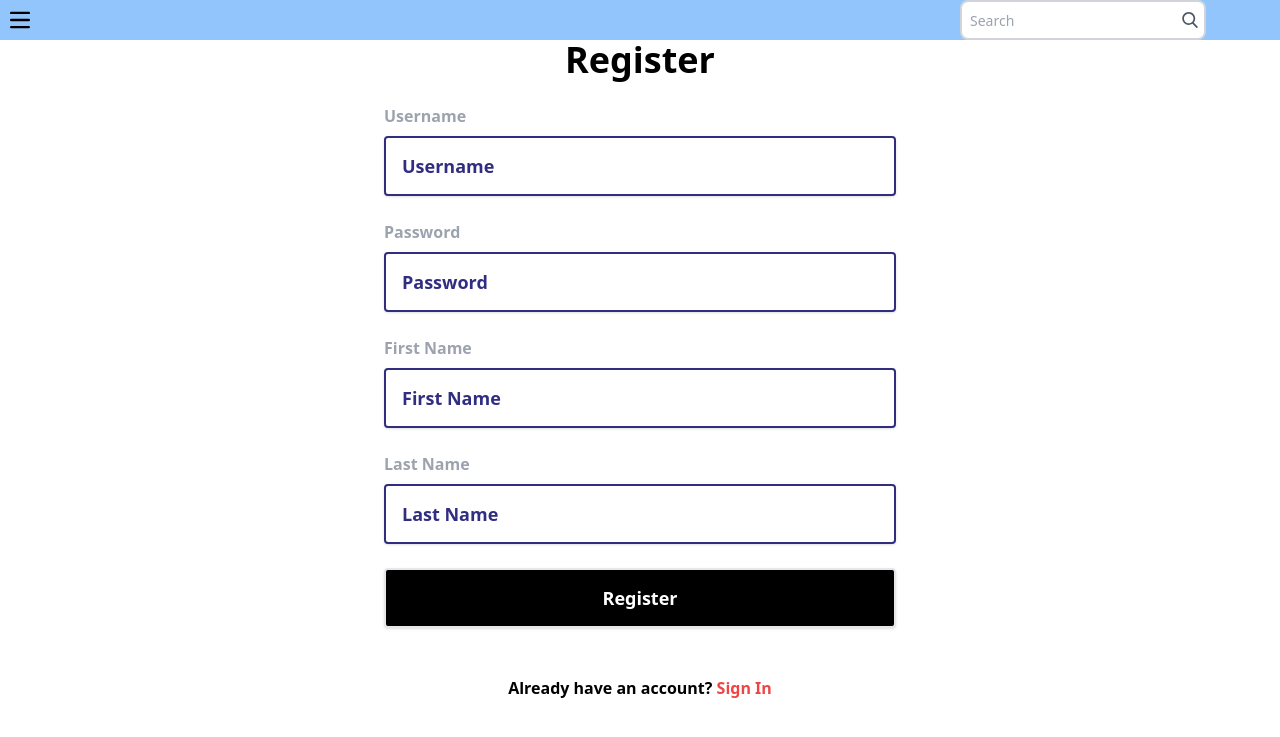
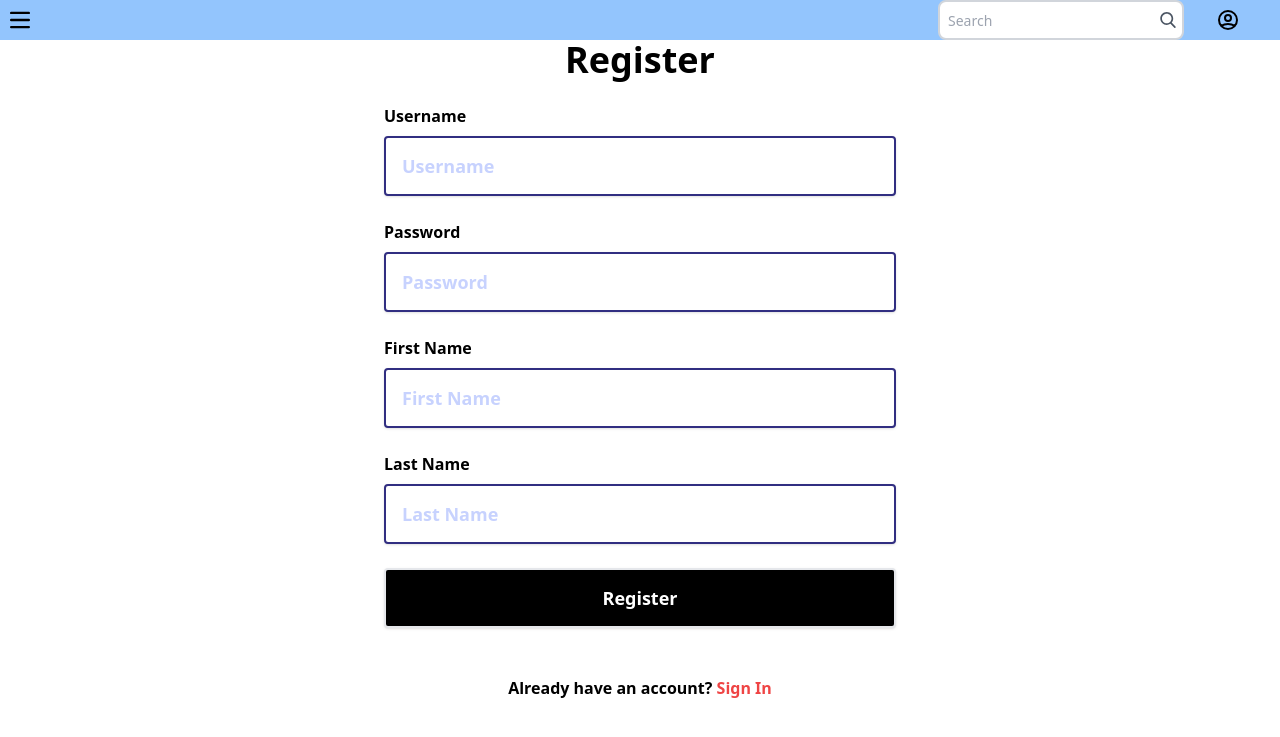
Before and after one commit to asigba/Online-Course-Registration, a Flask app: page /register in a window 1280 px wide. Shown: the top 737 px of the page. Run offline with Flask 3, Linux system fonts and the light colour scheme.

Commit message:
fixed login and register

```diff
--- a/src/static/dist/css/output.css
+++ b/src/static/dist/css/output.css
@@ -592,10 +592,6 @@ video {
   position: static;
 }
 
-.fixed {
-  position: fixed;
-}
-
 .absolute {
   position: absolute;
 }
@@ -604,64 +600,28 @@ video {
   position: relative;
 }
 
-.bottom-6 {
-  bottom: 1.5rem;
+.right-0 {
+  right: 0px;
 }
 
-.right-0 {
-  right: 0px;
+.right-10 {
+  right: 2.5rem;
+}
+
+.right-8 {
+  right: 2rem;
 }
 
 .top-0 {
   top: 0px;
 }
 
-.top-10 {
-  top: 2.5rem;
+.top-5 {
+  top: 1.25rem;
 }
 
 .top-60 {
   top: 15rem;
-}
-
-.left-10 {
-  left: 2.5rem;
-}
-
-.right-10 {
-  right: 2.5rem;
-}
-
-.left-20 {
-  left: 5rem;
-}
-
-.left-96 {
-  left: 24rem;
-}
-
-.top-5 {
-  top: 1.25rem;
-}
-
-.left-full {
-  left: 100%;
-}
-
-.right-full {
-  right: 100%;
-}
-
-.left-3\/4 {
-  left: 75%;
-}
-
-.left-auto {
-  left: auto;
-}
-
-.right-8 {
-  right: 2rem;
 }
 
 .m-0 {
@@ -709,14 +669,6 @@ video {
   display: table;
 }
 
-.grid {
-  display: grid;
-}
-
-.hidden {
-  display: none;
-}
-
 .h-10 {
   height: 2.5rem;
 }
@@ -753,37 +705,12 @@ video {
   width: 100%;
 }
 
-.w-fit {
-  width: -moz-fit-content;
-  width: fit-content;
-}
-
 .max-w-lg {
   max-width: 32rem;
 }
 
-.flex-1 {
-  flex: 1 1 0%;
-}
-
-.grid-cols-2 {
-  grid-template-columns: repeat(2, minmax(0, 1fr));
-}
-
-.grid-cols-4 {
-  grid-template-columns: repeat(4, minmax(0, 1fr));
-}
-
 .items-center {
   align-items: center;
-}
-
-.justify-normal {
-  justify-content: normal;
-}
-
-.justify-end {
-  justify-content: flex-end;
 }
 
 .justify-center {
@@ -796,18 +723,6 @@ video {
 
 .gap-3 {
   gap: 0.75rem;
-}
-
-.gap-4 {
-  gap: 1rem;
-}
-
-.gap-5 {
-  gap: 1.25rem;
-}
-
-.gap-6 {
-  gap: 1.5rem;
 }
 
 .gap-8 {
@@ -850,29 +765,14 @@ video {
   background-color: rgb(0 0 0 / var(--tw-bg-opacity));
 }
 
-.bg-blue-200 {
-  --tw-bg-opacity: 1;
-  background-color: rgb(191 219 254 / var(--tw-bg-opacity));
-}
-
 .bg-blue-300 {
   --tw-bg-opacity: 1;
   background-color: rgb(147 197 253 / var(--tw-bg-opacity));
 }
 
-.bg-red-200 {
-  --tw-bg-opacity: 1;
-  background-color: rgb(254 202 202 / var(--tw-bg-opacity));
-}
-
 .bg-white {
   --tw-bg-opacity: 1;
   background-color: rgb(255 255 255 / var(--tw-bg-opacity));
-}
-
-.bg-yellow-200 {
-  --tw-bg-opacity: 1;
-  background-color: rgb(254 240 138 / var(--tw-bg-opacity));
 }
 
 .fill-current {
@@ -1014,10 +914,24 @@ video {
   color: rgb(49 46 129 / var(--tw-placeholder-opacity));
 }
 
+.placeholder-indigo-200::-moz-placeholder {
+  --tw-placeholder-opacity: 1;
+  color: rgb(199 210 254 / var(--tw-placeholder-opacity));
+}
+
+.placeholder-indigo-200::placeholder {
+  --tw-placeholder-opacity: 1;
+  color: rgb(199 210 254 / var(--tw-placeholder-opacity));
+}
+
 .shadow {
   --tw-shadow: 0 1px 3px 0 rgb(0 0 0 / 0.1), 0 1px 2px -1px rgb(0 0 0 / 0.1);
   --tw-shadow-colored: 0 1px 3px 0 var(--tw-shadow-color), 0 1px 2px -1px var(--tw-shadow-color);
   box-shadow: var(--tw-ring-offset-shadow, 0 0 #0000), var(--tw-ring-shadow, 0 0 #0000), var(--tw-shadow);
+}
+
+.filter {
+  filter: var(--tw-blur) var(--tw-brightness) var(--tw-contrast) var(--tw-grayscale) var(--tw-hue-rotate) var(--tw-invert) var(--tw-saturate) var(--tw-sepia) var(--tw-drop-shadow);
 }
 
 .transition {
@@ -1057,18 +971,8 @@ video {
 }
 
 @media (min-width: 768px) {
-  .md\:justify-between {
-    justify-content: space-between;
-  }
-
   .md\:text-4xl {
     font-size: 2.25rem;
     line-height: 2.5rem;
   }
 }
-
-@media (min-width: 1024px) {
-  .lg\:block {
-    display: block;
-  }
-}
--- a/src/templates/register.html
+++ b/src/templates/register.html
@@ -7,8 +7,8 @@
     <link rel="stylesheet" href="{{url_for('static',filename='dist/css/output.css')}}">
 </head>
 <body>
-    <nav class="bg-blue-300 ">
-        <div class="grid grid-cols-4">
+    <nav class="bg-blue-300 w-full">
+        <div class="flex justify-between">
             <div>
                 <button data-collapse-toggle="navbar-hamburger" type="button" class="inline-flex items-center justify-center p-2 w-10 h-10 text-sm text-black rounded-lg aria-controls="navbar-hamburger" aria-expanded="false">
                     <svg class="w-5 h-5" aria-hidden="true" xmlns="http://www.w3.org/2000/svg" fill="none" viewBox="0 0 17 14">
@@ -16,12 +16,8 @@
                     </svg>
                 </button>
             </div>
-            <div>
-            </div>
-            <div>
-            </div>
-            <div class="grid grid-cols-2 ">
-                <div class="relative mx-auto text-gray-600 lg:block hidden">
+            <div class="relative flex justify-between right-10">
+                <div class="relative right-8">
                     <input
                         class="border-2 border-gray-300 bg-white h-10 pl-2 pr-8 rounded-lg text-sm focus:outline-none"
                         type="search" name="search" placeholder="Search">
@@ -35,7 +31,7 @@
                         </svg>
                     </button>
                 </div>
-                <a class="flex items-center " href="#">
+                <a class="relative flex items-center" href="#">
                     <svg xmlns="http://www.w3.org/2000/svg" class="h-6 w-6" fill="none" viewBox="0 0 24 24" stroke="currentColor">
                     <path stroke-linecap="round" stroke-linejoin="round" stroke-width="2" d="M5.121 17.804A13.937 13.937 0 0112 16c2.5 0 4.847.655 6.879 1.804M15 10a3 3 0 11-6 0 3 3 0 016 0zm6 2a9 9 0 11-18 0 9 9 0 0118 0z" />
                     </svg>
@@ -52,20 +48,20 @@
             <div class="mb-6">
                 {{ form.hidden_tag() }}
                 <div class="mb-6">
-                    <label class="block mb-2 font-extrabold" for="">{{ form.username }}</label>
-                    <input class="inline-block w-full p-4 leading-6 text-lg font-extrabold placeholder-indigo-900 bg-white shadow border-2 border-indigo-900 rounded" type="email" placeholder="Username">
+                    <label class="block mb-2 font-extrabold">Username</label>
+                    {{ form.username(class="inline-block w-full p-4 leading-6 text-lg font-extrabold placeholder-indigo-200 bg-white shadow border-2 border-indigo-900 rounded")}}
                 </div>
                 <div class="mb-6">
-                    <label class="block mb-2 font-extrabold">{{ form.password }}</label>
-                    <input class="inline-block w-full p-4 leading-6 text-lg font-extrabold placeholder-indigo-900 bg-white shadow border-2 border-indigo-900 rounded" type="password" placeholder="Password">
+                    <label class="block mb-2 font-extrabold">Password</label>
+                    {{ form.password(class="inline-block w-full p-4 leading-6 text-lg font-extrabold placeholder-indigo-200 bg-white shadow border-2 border-indigo-900 rounded")}}
                 </div>
                 <div class="mb-6">
-                    <label class="block mb-2 font-extrabold">{{ form.first_name }}</label>
-                    <input class="inline-block w-full p-4 leading-6 text-lg font-extrabold placeholder-indigo-900 bg-white shadow border-2 border-indigo-900 rounded" placeholder="First Name">
+                    <label class="block mb-2 font-extrabold">First Name</label>
+                    {{ form.first_name(class="inline-block w-full p-4 leading-6 text-lg font-extrabold placeholder-indigo-200 bg-white shadow border-2 border-indigo-900 rounded")}}
                 </div>
                 <div class="mb-6">
-                    <label class="block mb-2 font-extrabold">{{ form.last_name }}</label>
-                    <input class="inline-block w-full p-4 leading-6 text-lg font-extrabold placeholder-indigo-900 bg-white shadow border-2 border-indigo-900 rounded"  placeholder="Last Name">
+                    <label class="block mb-2 font-extrabold">Last Name</label>
+                   {{ form.last_name(class="inline-block w-full p-4 leading-6 text-lg font-extrabold placeholder-indigo-200 bg-white shadow border-2 border-indigo-900 rounded")}}
                 </div>
                 <button class="inline-block w-full py-4 px-6 mb-6 text-center text-lg leading-6 text-white font-extrabold bg-black hover:bg-white border-2 hover:border-black hover:text-black shadow rounded transition duration-200">{{ form.submit }}</button>
             </div>
```
Also changed, not shown: src/templates/login.html (+11 -14 lines), database/database.db (deleted), src/tailwind.config.js (renamed from tailwind.config.js).
